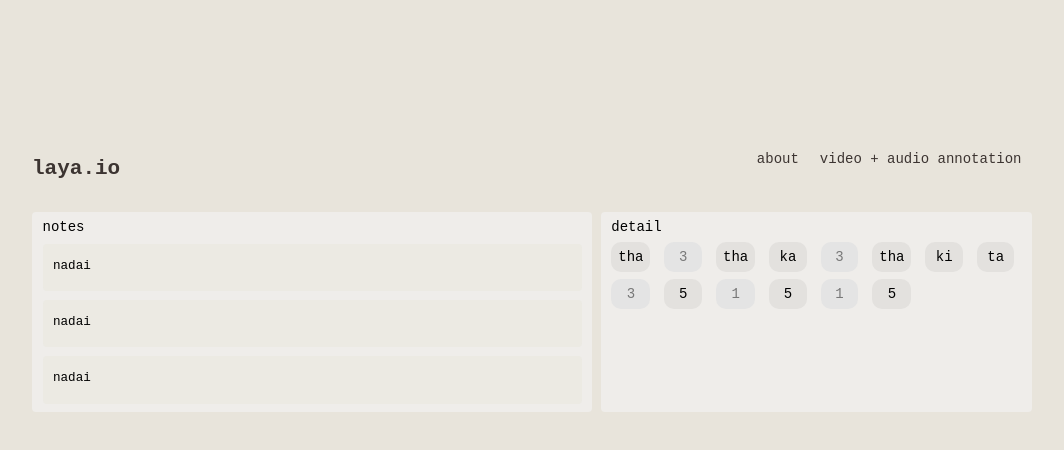
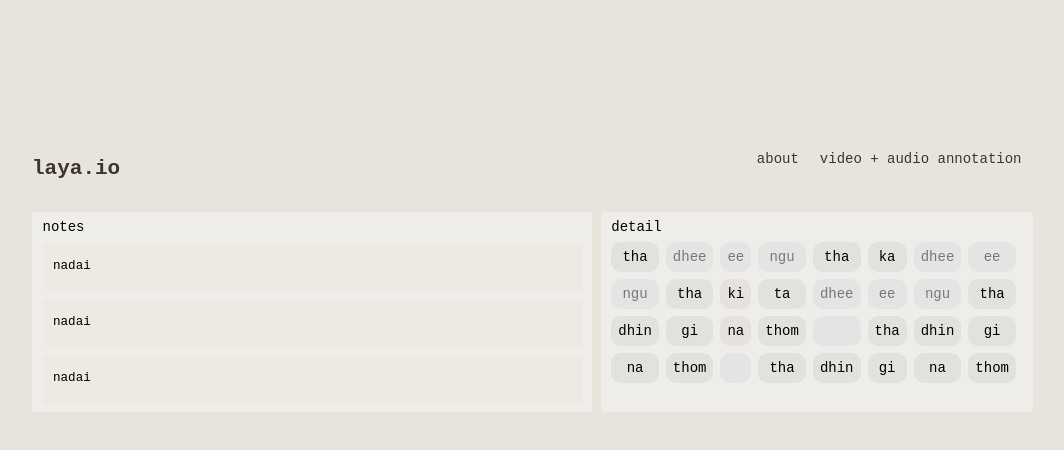
Before and after one commit to arhoonio/laya-io, a React (Create React App) app: page / in a window 1280 px wide. Shown: the top 450 px of the page, without its empty margins (108-1172 px from the left). Built offline with nearby package versions, Linux system fonts and the light colour scheme.

Commit message:
KANAKKU STATIC DETAIL DONE!!

```diff
--- a/src/App.js
+++ b/src/App.js
@@ -8,7 +8,7 @@ import { useRef } from "react";
 import ThalamGrid from "./Components/Grid/ThalamGrid";
 import data from "./Data/korvaiDetail.js";
 import Tag from "./Components/Tag";
-import KarvaiTag from "./Components/KarvaiTag";
+import KanakkuTag from "./Components/KanakkuTag";
 
 function App() {
 
@@ -17,6 +17,21 @@ function App() {
     const focusChild = () => {
         childInputRef.current && childInputRef.current.focus()
       }
+
+    function splitKanakkuTags(fullSollu, value, karvai) {
+
+      var sollu = fullSollu.split("-");
+      var tags = []
+
+      for (var i = 0; i < value; i++){
+        tags.push(<KanakkuTag
+          karvai={karvai}
+          value={value}>{sollu[i]}
+        </KanakkuTag>);
+      }
+
+      return tags
+    };
 
     return (
         <div className="App">
@@ -35,9 +50,19 @@ function App() {
             </Section>
             <Section> detail
               <ThalamGrid>
-                {data.content.poorvangam.map((tag) => tag.type !== "karvai" ? <Tag>{tag.value}</Tag> : <KarvaiTag>{tag.value}</KarvaiTag>)}
-                {data.content.madhyangam.map((tag) => tag.type !== "karvai" ? <Tag>{tag.value}</Tag> : <KarvaiTag>{tag.value}</KarvaiTag>)}
-                {data.content.uttarangam.map((tag) => tag.type !== "karvai" ? <Tag>{tag.value}</Tag> : <KarvaiTag>{tag.value}</KarvaiTag>)}
+
+                {data.content.poorvangam.map((tag) => (tag.type !== "karvai" && tag.type !== "kanakku")
+                  ? <Tag>{tag.value}</Tag>
+                  : splitKanakkuTags(tag.sollu, tag.value, tag.type==="karvai"? true : false))}
+
+                {data.content.madhyangam.map((tag) => (tag.type !== "karvai" && tag.type !== "kanakku")
+                  ? <Tag>{tag.value}</Tag>
+                  : splitKanakkuTags(tag.sollu, tag.value, tag.type==="karvai"? true : false))}
+
+                {data.content.uttarangam.map((tag) => (tag.type !== "karvai" && tag.type !== "kanakku")
+                  ? <Tag>{tag.value}</Tag>
+                  : splitKanakkuTags(tag.sollu, tag.value, tag.type==="karvai"? true : false))}
+
               </ThalamGrid>
             </Section>
           </Grid>
--- a/src/Components/Grid/ThalamGrid/index.js
+++ b/src/Components/Grid/ThalamGrid/index.js
@@ -2,12 +2,16 @@ import React from "react";
 import styled from "styled-components";
 import data from "../../../Data/korvaiDetail.js";
 
-const ThalamGrid = styled.div`
+const ThalamGrid = styled.table`
     display:grid;
-    grid-column-gap: 0.5em;
     grid-template-columns: repeat(${data.content.cols}, 1fr);
+    table-layout:fixed;
     grid-row-gap:0.5em;
     margin-top:0.5em;
+    margin-bottom:1em;
+    overflow-wrap: break-word;
+    word-wrap: break-word;
+    hyphens: auto;
 `;
 const Index = (props) => {
     return <ThalamGrid>{props.children}</ThalamGrid>;
--- /dev/null
+++ b/src/Components/KanakkuTag/index.js
@@ -0,0 +1,21 @@
+import styled from 'styled-components';
+
+const Tag = styled.span.attrs(props => ({
+    // or we can define dynamic ones
+    $karvai: props.$karvai
+  }))`
+    //display:block;
+    padding:0.5em;
+    position:sticky;
+    float:left;
+    vertical-align:middle;
+    background-color: ${props => props.$karvai === true? "#e4e4e4" : "#3C343110"};
+    color: ${props => props.$karvai === true? "#787878" : "black"} ;
+    border-radius: 10px;
+    margin-right:0.5em;
+    text-align:center;
+    `
+const Index = (props) => {
+    return <Tag $karvai={props.karvai}>{props.children}</Tag>;
+};
+export default Index;
--- a/src/Components/KarvaiTag/index.js
+++ /dev/null
@@ -1,17 +0,0 @@
-import styled from 'styled-components';
-
-const Tag = styled.span`
-padding:0.5em;
-position:relative;
-float:left;
-vertical-align:middle;
-background-color: #e4e4e4;
-color: #787878;
-border-radius: 10px;
-margin-right:0.5em;
-text-align:center;
-`
-const Index = (props) => {
-    return <Tag>{props.children}</Tag>;
-};
-export default Index;
--- a/src/Components/Tag/index.js
+++ b/src/Components/Tag/index.js
@@ -2,13 +2,15 @@ import styled from 'styled-components';
 
 const Tag = styled.span`
 padding:0.5em;
-position:relative;
+display:block;
+position:sticky;
 float:left;
 vertical-align:middle;
 background-color: #3C343110;
 border-radius: 10px;
 margin-right:0.5em;
 text-align:center;
+word-break: break-all;
 `
 const Index = (props) => {
     return <Tag>{props.children}</Tag>;
--- a/src/Data/korvaiDetail.js
+++ b/src/Data/korvaiDetail.js
@@ -6,22 +6,22 @@ const data = {
         type: "korvai",
         poorvangam: [
             {type:"sollu", value:"tha", articulation: 2, speed: 2},
-            {type:"karvai", value:"3", articulation: 1, speed: 2},
+            {type:"karvai", value:"3", sollu: "dhee-ee-ngu", articulation: 1, speed: 2},
             {type:"sollu", value:"tha", articulation: 2, speed: 2},
             {type:"sollu", value:"ka", articulation: 1, speed: 2},
-            {type:"karvai", value:"3", articulation: 1, speed: 2},
+            {type:"karvai", value:"3", sollu: "dhee-ee-ngu", articulation: 1, speed: 2},
             {type:"sollu", value:"tha", articulation: 2, speed: 2},
             {type:"sollu", value:"ki", articulation: 1, speed: 2},
             {type:"sollu", value:"ta", articulation: 2, speed: 2},
-            {type:"karvai", value:"3", articulation: 1, speed: 2}
+            {type:"karvai", value:"3", sollu: "dhee-ee-ngu", articulation: 1, speed: 2}
         ],
         madhyangam: [],
         uttarangam: [
-            {type:"kanakku", value:"5", articulation: 2, speed: 2},
-            {type:"karvai", value:"1", articulation: 0, speed: 2},
-            {type:"kanakku", value:"5", articulation: 2, speed: 2},
-            {type:"karvai", value:"1", articulation: 0, speed: 2},
-            {type:"kanakku", value:"5", articulation: 2, speed: 2}
+            {type:"kanakku", value:"5",  sollu: "tha-dhin-gi-na-thom", articulation: 2, speed: 2},
+            {type:"karvai", value:"1", sollu: "-", articulation: 0, speed: 2},
+            {type:"kanakku", value:"5",  sollu: "tha-dhin-gi-na-thom", articulation: 2, speed: 2},
+            {type:"karvai", value:"1", sollu: "-", articulation: 0, speed: 2},
+            {type:"kanakku", value:"5",  sollu: "tha-dhin-gi-na-thom", articulation: 2, speed: 2}
         ]
     }
 
```
